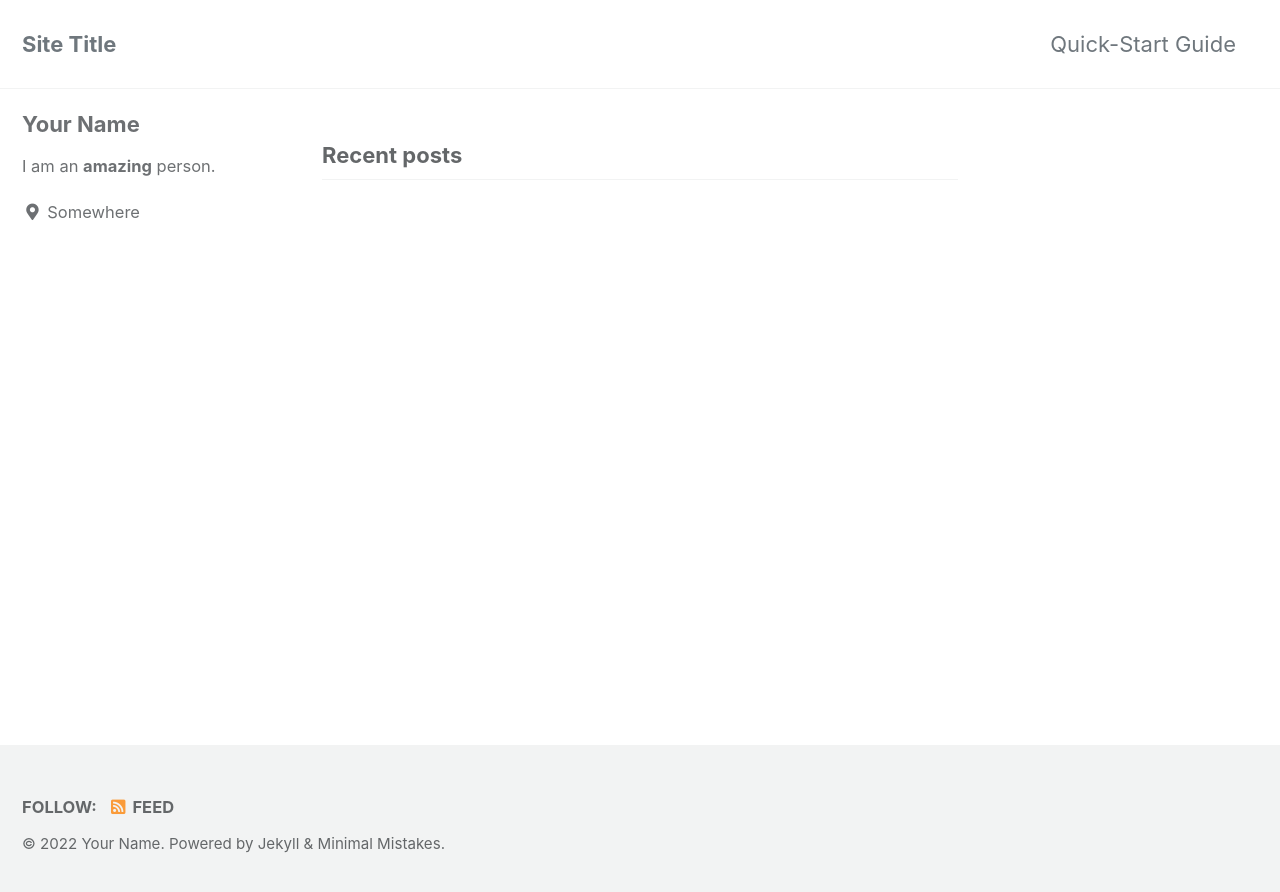
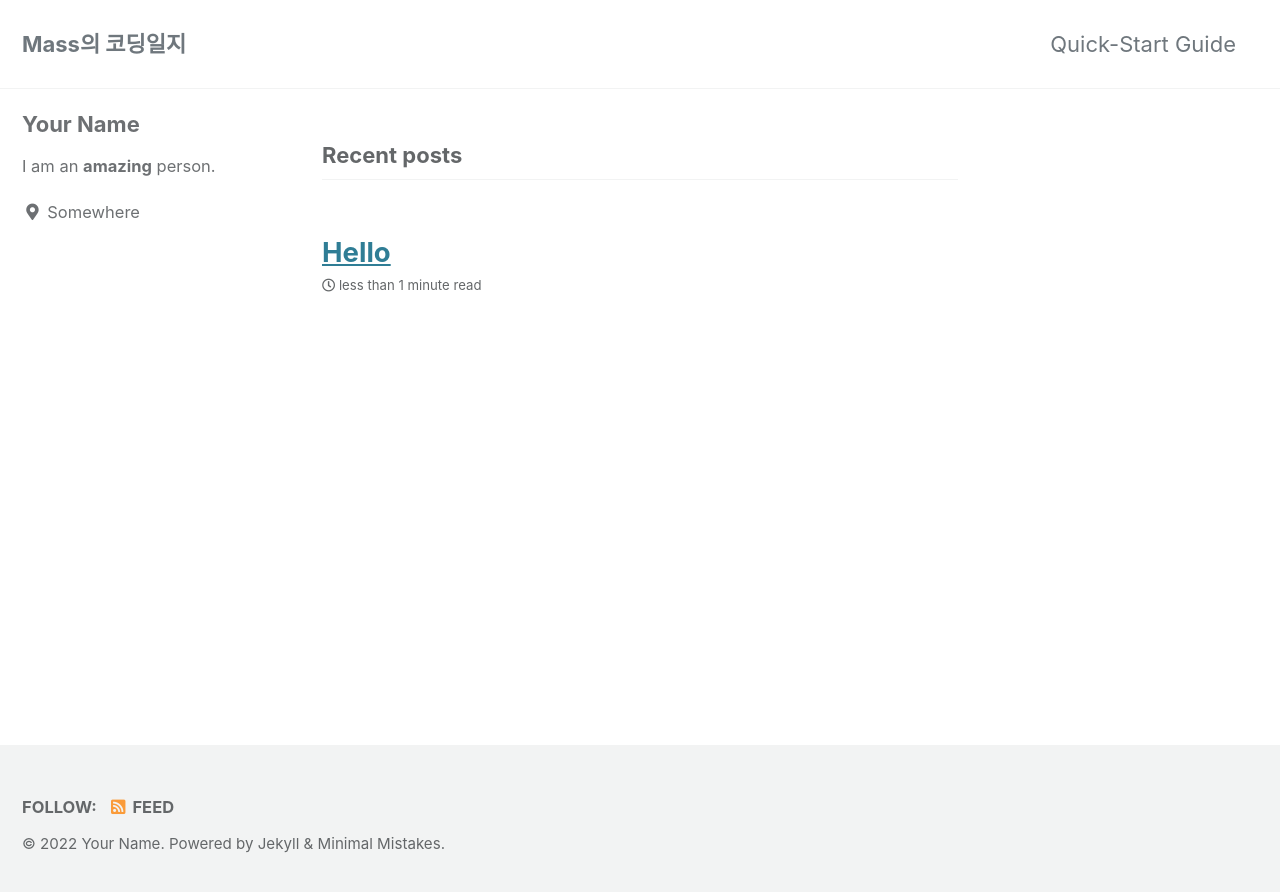
Before and after one commit to mass1129/mass1129.github.io, a Jekyll site: the page built from index.html, in a window 1280 px wide. Shown: the top 892 px of the page. Built offline with Jekyll 4.4.1, drawn with Linux system fonts in a browser that asks for light colours; cached includes are drawn as plain includes; the list of posts is cut into pages by our own code.

Commit message:
blog start2

```diff
--- a/_config.yml
+++ b/_config.yml
@@ -16,14 +16,16 @@ minimal_mistakes_skin    : "default" # "air", "aqua", "contrast", "dark", "dirt"
 
 # Site Settings
 locale                   : "en-US"
-title                    : "Site Title"
+title                    : "Mass의 코딩일지"
 title_separator          : "-"
 subtitle                 : # site tagline that appears below site title in masthead
 name                     : "Your Name"
-description              : "An amazing website."
-url                      : # the base hostname & protocol for your site e.g. "https://mmistakes.github.io"
+description              : "Just Do It."
+url                      : "http://mass1129.github.io"
+# the base hostname & protocol for your site e.g. "https://mmistakes.github.io"
 baseurl                  : # the subpath of your site, e.g. "/blog"
-repository               : # GitHub username/repo-name e.g. "mmistakes/minimal-mistakes"
+repository               : "mass1129/mass1129.github.io"
+# GitHub username/repo-name e.g. "mmistakes/minimal-mistakes"
 teaser                   : # path of fallback teaser image, e.g. "/assets/images/500x300.png"
 logo                     : # path of logo image to display in the masthead, e.g. "/assets/images/88x88.png"
 masthead_title           : # overrides the website title displayed in the masthead, use " " for no title
```
Also changed, not shown: _includes/mathjax_support.html (added), _posts/2022-03-29-hello.md (added).
